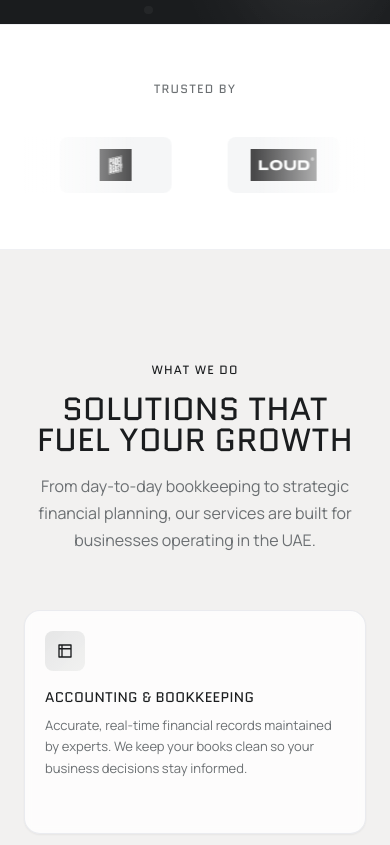
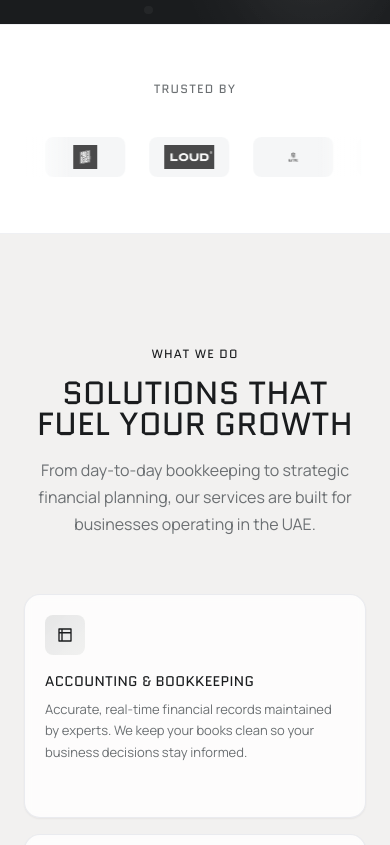
Before and after one commit to Fahis7/Zeroaccount, a React (Vite) app: page / in a window 390 px wide. Shown: the part 980-1825 px from the top of the page. Built offline with nearby package versions, Linux system fonts and the light colour scheme.

Commit message:
Replace mock testimonials with real Google reviews, add sliding carousel

```diff
--- a/src/components/TrustedBy.jsx
+++ b/src/components/TrustedBy.jsx
@@ -34,13 +34,13 @@ export default function TrustedBy() {
           {/* ─── Marquee Container ─── */}
           <div className="relative mt-10 overflow-hidden">
             {/* Left fade */}
-            <div className="absolute inset-y-0 left-0 z-10 w-28 bg-gradient-to-r from-white to-transparent dark:from-[#0D0F12]" />
+            <div className="absolute inset-y-0 left-0 z-10 w-12 sm:w-28 bg-gradient-to-r from-white to-transparent dark:from-[#0D0F12]" />
             {/* Right fade */}
-            <div className="absolute inset-y-0 right-0 z-10 w-28 bg-gradient-to-l from-white to-transparent dark:from-[#0D0F12]" />
+            <div className="absolute inset-y-0 right-0 z-10 w-12 sm:w-28 bg-gradient-to-l from-white to-transparent dark:from-[#0D0F12]" />
 
             {/* Marquee track */}
             <div
-              className={`flex w-max items-center gap-14 sm:gap-20 whitespace-nowrap will-change-transform ${
+              className={`flex w-max items-center gap-6 sm:gap-14 md:gap-20 whitespace-nowrap will-change-transform ${
                 isPaused ? "animate-marquee-paused" : "animate-marquee"
               }`}
               onMouseEnter={() => setIsPaused(true)}
@@ -51,7 +51,7 @@ export default function TrustedBy() {
                   key={index}
                   className="group flex-shrink-0"
                 >
-                  <div className="flex h-14 w-28 items-center justify-center rounded-lg bg-gray-100/80 p-3 transition-all duration-300 group-hover:bg-gray-100 dark:bg-white/5 dark:group-hover:bg-white/10 sm:h-16 sm:w-36 sm:p-4">
+                  <div className="flex h-10 w-20 items-center justify-center rounded-lg bg-gray-100/80 p-2 sm:h-14 sm:w-28 sm:p-3 transition-all duration-300 group-hover:bg-gray-100 dark:bg-white/5 dark:group-hover:bg-white/10 md:h-16 md:w-36 md:p-4">
                     <img
                       src={logo.src}
                       alt={logo.name}
--- a/src/components/WhyZero.jsx
+++ b/src/components/WhyZero.jsx
@@ -384,7 +384,7 @@ export default function WhyZero() {
               <img
                 src="/burj.jpg"
                 alt="UAE Skyline"
-                className="w-full max-h-[700px] rounded-2xl object-cover object-top opacity-90 shadow-lg dark:opacity-80"
+                className="w-full max-h-[350px] sm:max-h-[500px] lg:max-h-[700px] rounded-2xl object-cover object-top opacity-90 shadow-lg dark:opacity-80"
                 loading="lazy"
               />
               {/* Subtle gradient overlay to blend with page */}
```
